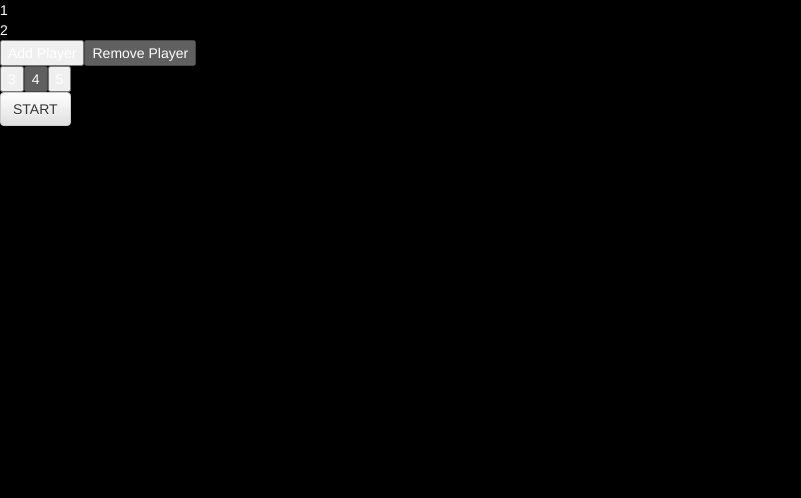
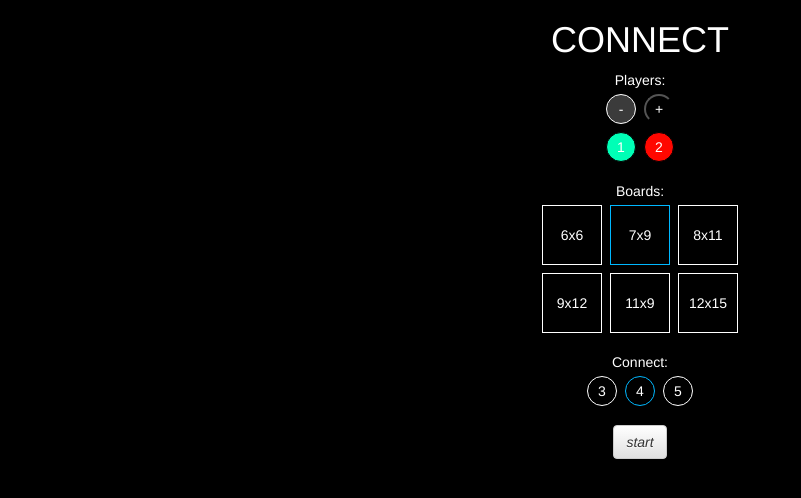
Before and after one commit to esmyser/connect4, a React app: page / in a window 1280 px wide. Shown: the whole page, without its empty margins (0-801 px from the left). Built offline with nearby package versions, Linux system fonts and the light colour scheme.

Commit message:
styling, choose boardkind, winkind

```diff
--- a/public/style.css
+++ b/public/style.css
@@ -1,6 +1,20 @@
 body {
     background: black;
     color: white;
+}
+
+.centered {
+    text-align: center;
+}
+
+.start-form {
+    width: 300px;
+    position: absolute;
+    margin: auto;
+    top: 0;
+    right: 0;
+    bottom: 0;
+    left: 0;
 }
 
 .board_12 {
@@ -93,11 +107,12 @@ body {
     background:rgba(101, 0, 224, 0.75);
 }
 
-.spot {
-    border: 1px solid black;
+.drop {
     height: 45px;
     width: 45px;
-    margin-bottom: 4px;
+    margin: 0 auto;
+    border-radius: 50%;
+    background: black;
 }
 
 .player0 {
@@ -124,14 +139,37 @@ body {
     background: #6500e0;
 }
 
-.drop {
-    height: 45px;
-    width: 45px;
-    margin: 0 auto;
-    border-radius: 50%;
-    background: black;
+.btn-round {
+    display: inline-block;
+    margin: 4px;
+    height: 30px;
+    width: 30px;
+}
+/*
+.btn-round:hover {
+    border: 1px solid #00b8ff;
+}
+*/
+.add-remove-player:disabled {
+    border: 1px solid white;
+    background: rgba(128, 128, 128, .46);
 }
 
+.board-kind {
+    width: 60px;
+    height: 60px;
+    margin: 4px;
+    background: black;
+    border: 1px solid white;
+}
+
+.win-kind {
+    border: 1px solid white;
+}
+
+.board-kind:disabled, .win-kind:disabled {
+    border: 1px solid #00b8ff;
+}
 
 @keyframes pulse {
     0% { transform: scale(.87); }
@@ -151,3 +189,22 @@ body {
     width: 49px;
     padding: 2px;
 }
+
+.spot {
+    border: 1px solid black;
+    height: 45px;
+    width: 45px;
+    margin-bottom: 4px;
+}
+
+.start-form-section {
+    margin-bottom: 15px;
+}
+
+.choose-player {
+    border: 1px solid black;
+}
+
+.start-button {
+    font-style: italic;
+}
--- a/src/containers/App.js
+++ b/src/containers/App.js
@@ -8,10 +8,11 @@ import 'bootstrap/dist/css/bootstrap.css';
 import 'bootstrap/dist/css/bootstrap-theme.css';
 import '../../public/style.css';
 
-let App = ({ dispatch, game }) => (
+let App = ({ dispatch, game }) => {
+    if (!game.started) {
+        return (
             <div>
                 <StartForm
-            started={ game.started }
                     boardKinds={ game.boardKinds }
                     winKinds={ game.winKinds }
                     players={ game.players }
@@ -31,6 +32,12 @@ let App = ({ dispatch, game }) => (
                         startGame()
                     )}
                 />
+            </div>
+        );
+    }
+
+    return (
+        <div>
             <Winner
                 player={ game.winner }
                 onRestart={ () => dispatch(
@@ -38,7 +45,6 @@ let App = ({ dispatch, game }) => (
                 )}
             />
             <Board
-            started={ game.started }
                 cols={ game.cols }
                 board={ game.board }
                 player={ game.currentPlayer }
@@ -47,7 +53,8 @@ let App = ({ dispatch, game }) => (
                 )}
             />
         </div>
-)
+    );
+};
 
 App = connect()(App);
 
--- a/src/containers/Board.js
+++ b/src/containers/Board.js
@@ -1,9 +1,9 @@
 import React from 'react';
 import Column from './Column';
 
-let Board = ({ started, cols, board, player, onColClick }) => {
-    if (started) {
-        let className = "board board_" + (cols)
+let Board = ({ cols, board, player, onColClick }) => {
+    let className = "board board_" + (cols);
+
     return (
         <div className={ className }>
         {
@@ -17,12 +17,10 @@ let Board = ({ started, cols, board, player, onColClick }) => {
                 />
             )
         }
+            <br />
         </div>
     );
 }
 
-    return null;
-}
-
 
 export default Board;
--- /dev/null
+++ b/src/containers/BoardKind.js
@@ -0,0 +1,14 @@
+import React from 'react';
+
+let BoardKind = ({ boardKind, onSelectBoardKind }) => (
+    <button
+        className="board-kind"
+        disabled={ boardKind.selected }
+        onClick={ onSelectBoardKind }
+    >
+        { boardKind.dimensions[0] + 'x' + boardKind.dimensions[1] }
+    </button>
+);
+
+
+export default BoardKind;
--- a/src/containers/BoardKinds.js
+++ b/src/containers/BoardKinds.js
@@ -1,7 +1,20 @@
 import React from 'react';
+import BoardKind from './BoardKind';
 
 let BoardKinds = ({ boardKinds, onSelectBoardKind }) => (
-    <div>
+    <div className='col-xs-12 start-form-section'>
+        <div>Boards:</div>
+        <div>
+        {
+            boardKinds.map((boardKind, index) =>
+                <BoardKind
+                    key={ index }
+                    boardKind={ boardKind }
+                    onSelectBoardKind={ () => onSelectBoardKind(index) }
+                />
+            )
+        }
+        </div>
     </div>
 );
 
--- a/src/containers/Player.js
+++ b/src/containers/Player.js
@@ -1,12 +1,15 @@
 import React from 'react';
 
-let Player = ({ player, onRemovePlayer }) => (
-    <div
-        className="player"
-        onClick={ onRemovePlayer }
-    >
+let Player = ({ player }) => {
+    let className = 'drop btn-round choose-player player' + player;
+    return (
+        <button
+            className={ className }
+            disabled='true'
+        >
         { player }
-    </div>
-);
+        </button>
+    );
+};
 
 export default Player;
--- a/src/containers/Players.js
+++ b/src/containers/Players.js
@@ -6,7 +6,24 @@ let Players = ({ players, onAddPlayer, onRemovePlayer }) => {
     let removePlayerDisabled = players.length < 3;
 
     return (
-        <div>
+        <div className='col-xs-12 start-form-section'>
+            <div>Players:</div>
+            <div>
+                <button
+                    className='drop add-remove-player btn-round'
+                    onClick={ onRemovePlayer }
+                    disabled={ removePlayerDisabled }
+                >
+                -
+                </button>
+                <button
+                    className='drop add-remove-player btn-round'
+                    onClick={ onAddPlayer }
+                    disabled={ addPlayerDisabled }
+                >
+                +
+                </button>
+            </div>
             {
                 players.map((player, index) =>
                     <Player
@@ -15,18 +32,6 @@ let Players = ({ players, onAddPlayer, onRemovePlayer }) => {
                     />
                 )
             }
-            <button
-                onClick={ onAddPlayer }
-                disabled={ addPlayerDisabled }
-            >
-            Add Player
-            </button>
-            <button
-                onClick={ onRemovePlayer }
-                disabled={ removePlayerDisabled }
-            >
-            Remove Player
-            </button>
         </div>
     );
 };
--- a/src/containers/StartForm.js
+++ b/src/containers/StartForm.js
@@ -3,10 +3,9 @@ import Players from './Players';
 import BoardKinds from './BoardKinds';
 import WinKinds from './WinKinds';
 
-let StartForm = ({ started, boardKinds, winKinds, players, onAddPlayer, onRemovePlayer, onSelectBoardKind, onSelectWinKind, onStartGame }) => {
-    if (!started) {
-        return  (
-            <div>
+let StartForm = ({ boardKinds, winKinds, players, onAddPlayer, onRemovePlayer, onSelectBoardKind, onSelectWinKind, onStartGame }) => (
+    <div className='start-form centered'>
+        <h1>CONNECT</h1>
         <Players
             players={ players }
             onAddPlayer={ () => onAddPlayer() }
@@ -14,23 +13,19 @@ let StartForm = ({ started, boardKinds, winKinds, players, onAddPlayer, onRemove
         />
         <BoardKinds
             boardKinds={ boardKinds }
-                    onSelectBoardKind={ onSelectBoardKind }
+            onSelectBoardKind={ index => onSelectBoardKind(index) }
         />
         <WinKinds
             winKinds={ winKinds }
             onSelectWinKind={ index => onSelectWinKind(index) }
         />
         <button
-                    className="btn btn-default"
+            className="btn btn-default start-button"
             onClick={ onStartGame }
         >
-                    START
+            start
         </button>
     </div>
 );
-    }
-
-    return null;
-};
 
 export default StartForm;
--- a/src/containers/WinKind.js
+++ b/src/containers/WinKind.js
@@ -1,15 +1,14 @@
 import React from 'react';
 
-let WinKind = ({ winKind, onSelectWinKind }) => {
-    return (
+let WinKind = ({ winKind, onSelectWinKind }) => (
     <button
-            className="winKind"
+        className="btn-round drop win-kind"
         disabled={ winKind.selected }
         onClick={ onSelectWinKind }
     >
         { winKind.spotsToWin }
     </button>
 );
-};
+
 
 export default WinKind;
--- a/src/containers/WinKinds.js
+++ b/src/containers/WinKinds.js
@@ -2,7 +2,8 @@ import React from 'react';
 import WinKind from './WinKind';
 
 let WinKinds = ({ winKinds, onSelectWinKind }) => (
-    <div>
+    <div className='col-xs-12 start-form-section'>
+        <div>Connect:</div>
         {
             winKinds.map((winKind, index) =>
                 <WinKind
--- a/src/reducers/game.js
+++ b/src/reducers/game.js
@@ -1,4 +1,4 @@
-const initialBoard = (rows, cols) => {
+const initialBoard = (cols, rows) => {
     let board = [];
 
     for (let col=0; col<cols; col++) {
@@ -17,11 +17,27 @@ const initialState = () => {
         started: false,
         boardKinds: [
             {
+                dimensions: [6,6],
+                selected: false
+            },
+            {
                 dimensions: [7,9],
                 selected: true
             },
             {
-                dimensions: [12,10],
+                dimensions: [8,11],
+                selected: false
+            },
+            {
+                dimensions: [9,12],
+                selected: false
+            },
+            {
+                dimensions: [11,9],
+                selected: false
+            },
+            {
+                dimensions: [12,15],
                 selected: false
             }
         ],
@@ -41,8 +57,8 @@ const initialState = () => {
         ],
         players: [1, 2],
         spotsToWin: 4,
-        cols: 6,
-        rows: 6,
+        cols: 7,
+        rows: 9,
         board: null,
         winner: null,
         currentPlayer: 1
@@ -51,7 +67,7 @@ const initialState = () => {
 
 const startGame = (state) => {
     return Object.assign({}, state, {
-        board: initialBoard(state.rows, state.cols),
+        board: initialBoard(state.cols, state.rows),
         started: true
     });
 };
@@ -256,22 +272,42 @@ const nextPlayer = (players, player) => {
 };
 
 const game = (state, action) => {
+    let index;
+
     switch (action.type) {
         case 'START_APP':
             return initialState();
+
         case 'ADD_PLAYER':
             return Object.assign({}, state, {
                 players: [...state.players, state.players.length + 1]
             });
+
         case 'REMOVE_PLAYER':
             return Object.assign({}, state, {
                 players: state.players.slice(0, state.players.length - 1)
             });
+
         case 'SELECT_BOARD_KIND':
-            return state;
+            let boardKinds = [...state.boardKinds];
+            index = action.boardKind;
+            let dimensions = boardKinds[index].dimensions;
+
+            boardKinds.forEach(function(boardKind){
+                boardKind.selected = false;
+            });
+
+            boardKinds[index].selected = true;
+
+            return Object.assign({}, state, {
+                boardKinds: boardKinds,
+                cols: dimensions[0],
+                rows: dimensions[1]
+            });
+
         case 'SELECT_WIN_KIND':
             let winKinds = [...state.winKinds];
-            let index = action.winKind;
+            index = action.winKind;
             let spotsToWin = winKinds[index].spotsToWin;
 
             winKinds.forEach(function(winKind){
@@ -284,8 +320,10 @@ const game = (state, action) => {
                 winKinds: winKinds,
                 spotsToWin: spotsToWin
             });
+
         case 'START_GAME':
             return startGame(state);
+
         case 'PLAY_TURN':
             console.log('PLAY_TURN', action);
             let board = [ ...state.board ];
@@ -312,6 +350,7 @@ const game = (state, action) => {
             player = nextPlayer(state.players, player);
 
             return Object.assign({}, state, { board: board, currentPlayer: player });
+
         default:
             return state;
     }
```
Lines whose indentation alone changed are shown as unchanged.
